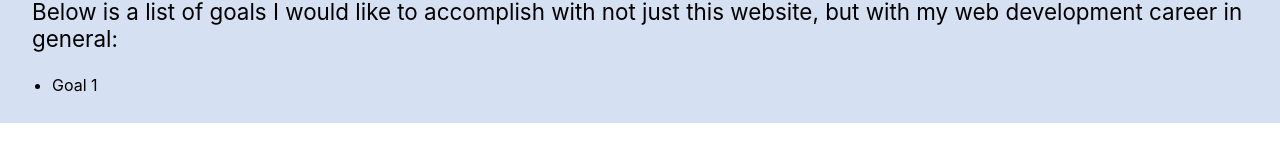
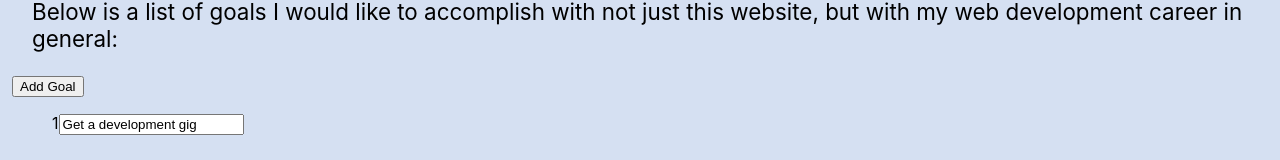
Before and after one commit to BriGuy520/my-website, a React (Create React App) app: page / in a window 1280 px wide. Shown: the part 998-1158 px from the top of the page. Before the commit the page ends 1121 px from the top, so only its background shows below. Built offline with nearby package versions, Linux system fonts and the light colour scheme.

Commit message:
added some state functionality to the goals section of my homepage

```diff
--- a/src/components/Home.js
+++ b/src/components/Home.js
@@ -1,8 +1,40 @@
-import React from 'react';
+import React, { Component } from 'react';
 import '../styles/Home.css';
 
 
-const Home = () => {
+class Home extends Component {
+
+  state = { goals: ['Get a development gig'] };
+
+
+  handleNewGoal = (event) => {
+    const { goals } = this.state;
+    this.setState({ goals: [...goals, '']});
+  }
+
+  handleGoalChange = (event) => {
+    const index = Number(event.target.name.split('-')[1]);
+    const goals = this.state.goals.map((goal, idx) => {
+      return idx === index ? event.target.value : goal;
+    });
+
+    this.setState({goals});
+
+  }
+
+  render(){
+
+    const { goals } = this.state;
+
+    const goalInput = goals.map((goal, idx) => {
+      return (
+        <div className="goal-input" key={idx}>
+          <label>{idx +  1}</label>
+          <input type="text" name={`goal-${idx}`} value={goal} autoComplete="off" onChange={this.handleGoalChange.bind(this)} />
+        </div>
+      );
+    });
+
     return (
       <div>
         <div className="cover">
@@ -13,13 +45,19 @@ const Home = () => {
           <p>Below is a list of goals I would like to accomplish with not just this website, but with my
           web development career in general:
           </p>
-        <ul>
-          <li>Goal 1</li>
-        </ul>
+          <div className="goal-input">
+            <form onSubmit={this.handleSubmit}>
+              <button type='button' onClick={this.handleNewGoal.bind(this)} className="buttons">Add Goal</button>
+            </form>
+          </div>
+          <ol>
+            {goalInput}
+          </ol>
         </div>
       </div>
 
     );
   }
+}
 
 export default Home;
--- a/src/components/Music.js
+++ b/src/components/Music.js
@@ -6,7 +6,7 @@ import '../styles/Music.css';
 const Music = () => {
   return (
     <div className='playlist'>
-      <iframe width="100%" height="100%" scrolling="no" frameborder="no" allow="autoplay" src="https://w.soundcloud.com/player/?url=https%3A//api.soundcloud.com/users/3468921&color=%23ff5500&auto_play=false&hide_related=false&show_comments=true&show_user=true&show_reposts=false&show_teaser=true&visual=true" title="myMusic"></iframe>
+      <iframe width="100%" height="95%" scrolling="no" frameborder="no" allow="autoplay" src="https://w.soundcloud.com/player/?url=https%3A//api.soundcloud.com/users/3468921&color=%23ff5500&auto_play=false&hide_related=false&show_comments=true&show_user=true&show_reposts=false&show_teaser=true&visual=true" title="soundcloudPlayer"></iframe>
     </div>
   )
 }
```
Lines whose indentation alone changed are shown as unchanged.
